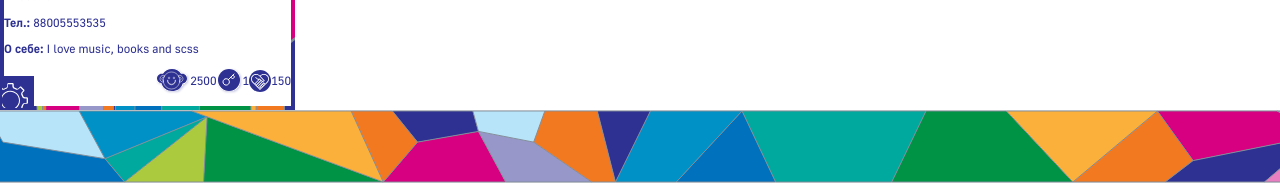
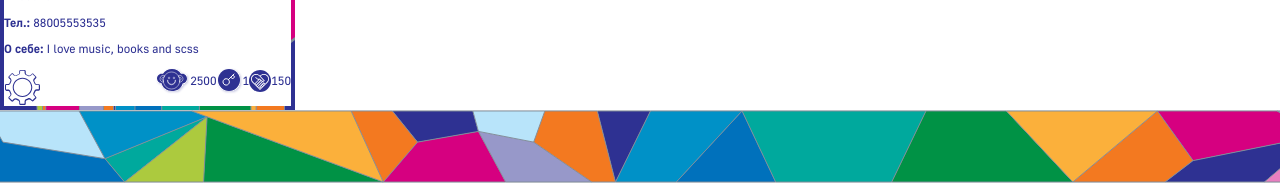
Before and after one commit to kuzinartemiy/im-helping, a React (Create React App) app: page / in a window 1280 px wide. In both pictures the pointer is over the element 18 px from the left and 461 px from the top of the page. Shown: the part 369-553 px from the top of the page. Built offline with nearby package versions, Linux system fonts and the light colour scheme.

Commit message:
add button animation

```diff
--- a/src/components/person-volunteer/person-volunteer.module.scss
+++ b/src/components/person-volunteer/person-volunteer.module.scss
@@ -75,15 +75,18 @@
 .editButton path {
   fill: white;
   z-index: 5;
+  transition: all 0.2s ease-in-out;
 }
 
 .editIconWrapper {
   position: relative;
-  background-color: var(--color-primary);
+  background: url('../../assets/images/edit-btn-bg.svg');
   z-index: 5;
   width: 32px;
-  height: 32px;
+  height: 33px;
   overflow: hidden;
+  box-sizing: border-box;
+  transition: all 0.5s ease-in-out;
 }
 
 .editIcon {
@@ -92,4 +95,23 @@
   left: -9px;
   width: 35px;
   height: 35px;
+  transition: all 0.5s ease-in-out;
 }
+
+// ховер на кнопку редактирования
+.editButton:hover path {
+  fill: var(--color-primary)
+}
+
+.editButton:hover .editIconWrapper {
+  background-color: transparent;
+  background-image: none;
+  overflow: visible;
+}
+
+.editButton:hover .editIcon {
+  transform: rotate(90deg);
+  left:3px;
+  bottom: 3px;
+
+}
```
Also changed, not shown: src/assets/images/edit-btn-bg.svg (added).
